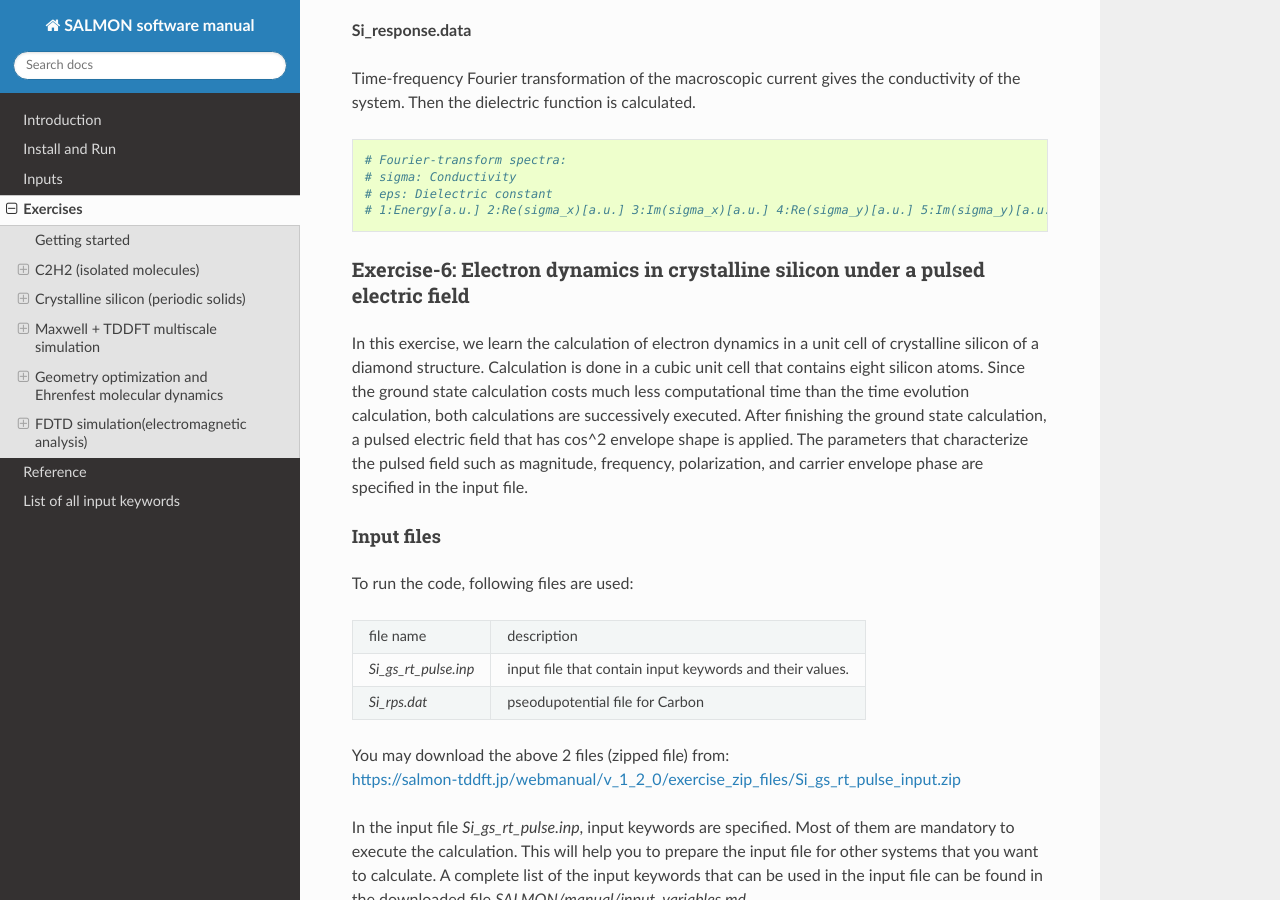
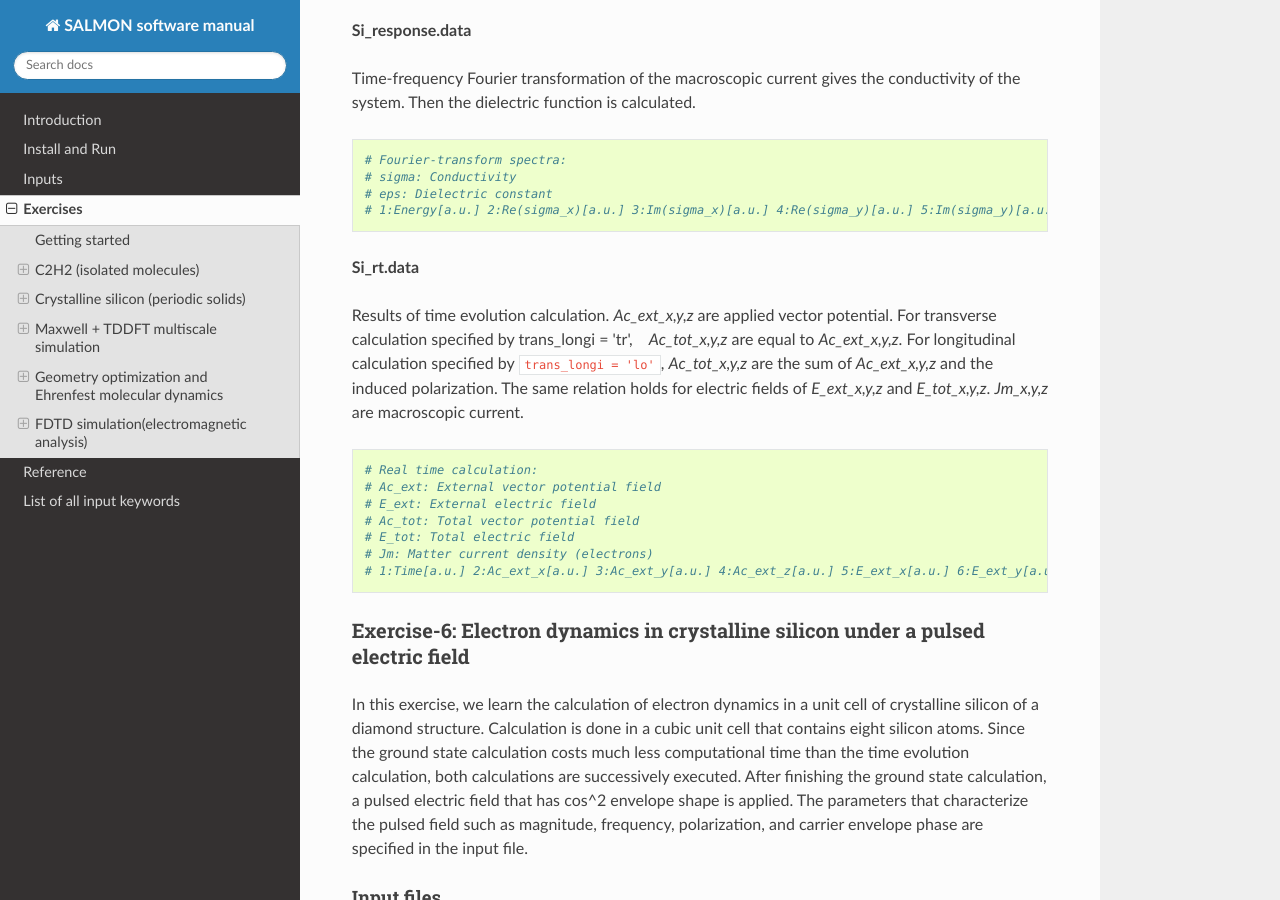
Before and after one commit to SALMON-TDDFT/SALMON-DOCS, a Sphinx documentation site: the page built from source/exercises.rst, in a window 1280 px wide and 900 px high, scrolled down 37694 px. Built offline with Sphinx 7.4.7 and the Read the Docs theme 2.0.0, drawn with Linux system fonts in a browser that asks for light colours; formulas are drawn with MathJax 3.

Commit message:
Update exercises.rst

```diff
--- a/source/exercises.rst
+++ b/source/exercises.rst
@@ -2146,6 +2146,26 @@ the conductivity of the system. Then the dielectric function is calculated.
    # sigma: Conductivity
    # eps: Dielectric constant
    # 1:Energy[a.u.] 2:Re(sigma_x)[a.u.] 3:Im(sigma_x)[a.u.] 4:Re(sigma_y)[a.u.] 5:Im(sigma_y)[a.u.] 6:Re(sigma_z)[a.u.] 7:Im(sigma_z)[a.u.] 8:Re(eps_x)[none] 9:Im(eps_x)[none] 10:Re(eps_y)[none] 11:Im(eps_y)[none] 12:Re(eps_z)[none] 13:Im(eps_z)[none]
+
+**Si_rt.data**
+
+Results of time evolution calculation. *Ac_ext_x,y,z* are applied vector potential.
+For transverse calculation specified by trans_longi = 'tr',　*Ac_tot_x,y,z* are equal to *Ac_ext_x,y,z*.
+For longitudinal calculation specified by ``trans_longi = 'lo'``,
+*Ac_tot_x,y,z* are the sum of *Ac_ext_x,y,z* and the induced polarization.
+The same relation holds for electric fields of *E_ext_x,y,z* and *E_tot_x,y,z*.
+*Jm_x,y,z* are macroscopic current.
+
+::
+
+   # Real time calculation:
+   # Ac_ext: External vector potential field
+   # E_ext: External electric field
+   # Ac_tot: Total vector potential field
+   # E_tot: Total electric field
+   # Jm: Matter current density (electrons)
+   # 1:Time[a.u.] 2:Ac_ext_x[a.u.] 3:Ac_ext_y[a.u.] 4:Ac_ext_z[a.u.] 5:E_ext_x[a.u.] 6:E_ext_y[a.u.] 7:E_ext_z[a.u.] 8:Ac_tot_x[a.u.] 9:Ac_tot_y[a.u.] 10:Ac_tot_z[a.u.] 11:E_tot_x[a.u.] 12:E_tot_y[a.u.] 13:E_tot_z[a.u.]  14:Jm_x[a.u.] 15:Jm_y[a.u.] 16:Jm_z[a.u.]
+
 
 .. _exercise-6:
 
```
